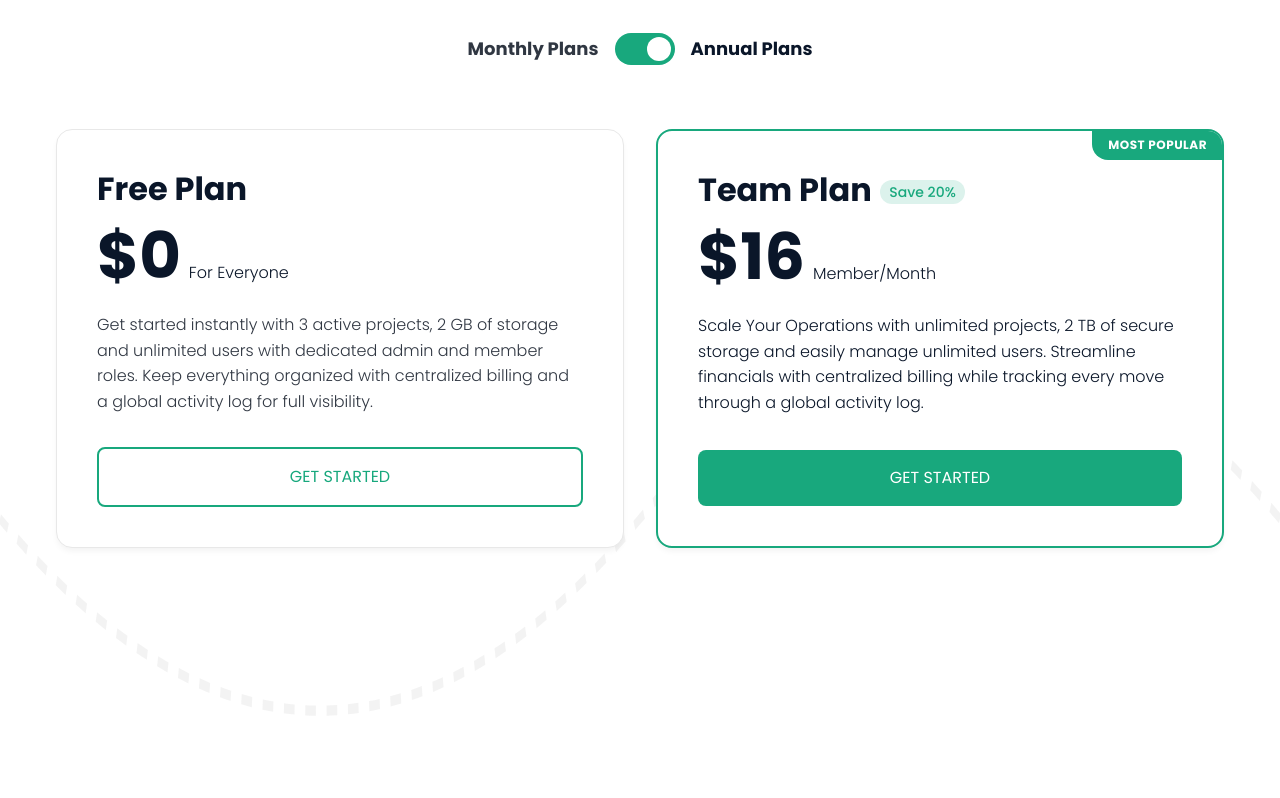
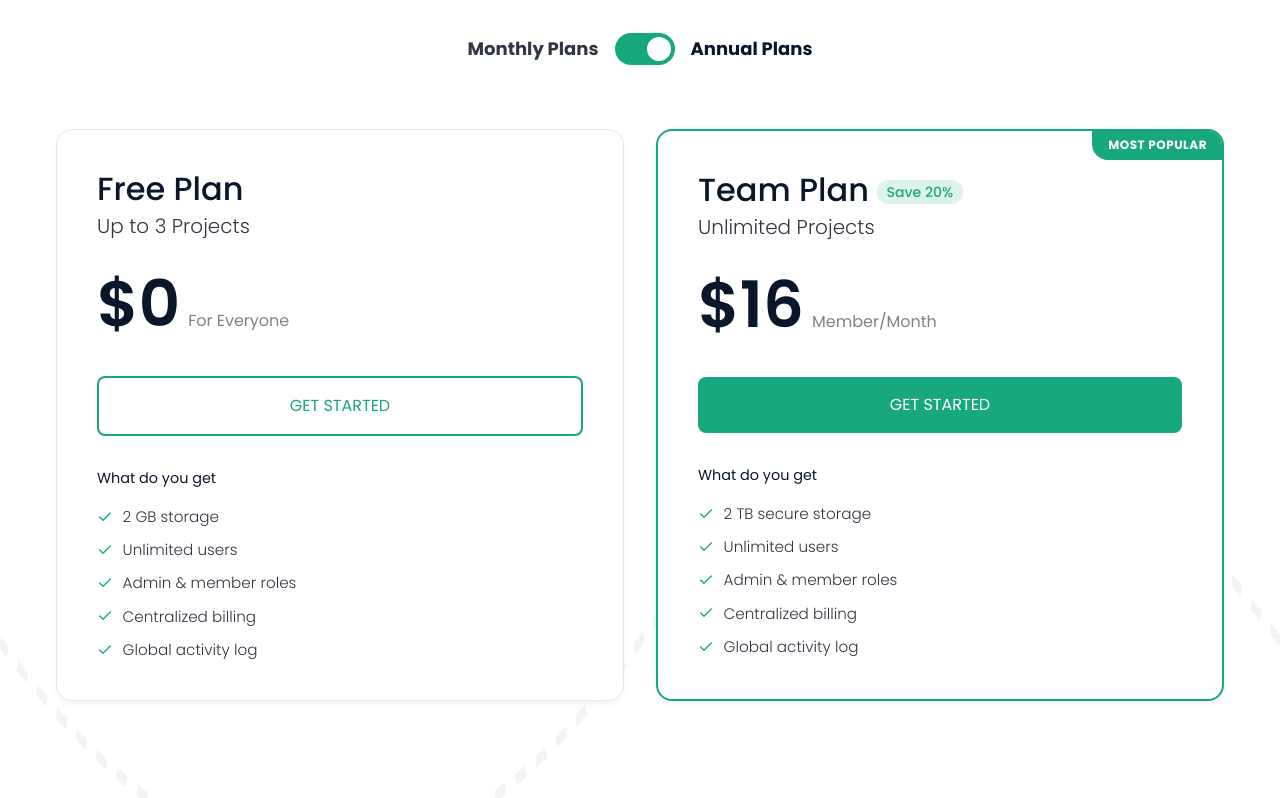
Before and after one commit to dedekysf/Landing-Page, a React (Vite) app: page / in a window 1280 px wide. Shown: the part 4062-4860 px from the top of the page. Built offline with nearby package versions, Linux system fonts and the light colour scheme.

Commit message:
feat: add pricing checklist to activation section, update card layout and styles

```diff
--- a/src/components/sections/ActivationSteps.module.css
+++ b/src/components/sections/ActivationSteps.module.css
@@ -172,12 +172,13 @@ input:checked+.slider:before {
 .stepTitle {
     font-size: 2rem;
     color: var(--text-primary);
-    margin-bottom: 1rem;
+    margin-bottom: 0.25rem;
+    font-weight: 500;
 }
 
 .price {
     font-size: 4rem;
-    font-weight: var(--font-weight-bold);
+    font-weight: 600;
     color: var(--text-primary);
     margin-bottom: 0.25rem;
     line-height: 1;
@@ -186,12 +187,56 @@ input:checked+.slider:before {
 .priceSubtext {
     font-size: 1rem;
     margin-bottom: 1.5rem;
+    color: #828282;
+    font-weight: 400;
 }
 
 .stepDesc {
     font-size: 1rem;
     color: var(--text-secondary);
     line-height: 1.6;
+}
+
+.planTagline {
+    font-size: 1.25rem;
+    color: var(--text-secondary);
+    margin-bottom: 2rem;
+    line-height: 1.4;
+}
+
+/* Feature Checklist */
+.checklistSection {
+    margin-top: 2rem;
+}
+
+.checklistHeader {
+    font-size: 0.9rem;
+    font-weight: 400;
+    color: var(--text-primary);
+    margin-bottom: 1rem;
+}
+
+.checklist {
+    list-style: none;
+    padding: 0;
+    margin: 0;
+    display: flex;
+    flex-direction: column;
+    gap: 0.75rem;
+}
+
+.checklistItem {
+    display: flex;
+    align-items: center;
+    gap: 0.6rem;
+    font-size: 0.95rem;
+    color: var(--text-secondary);
+    line-height: 1.4;
+}
+
+.checkIcon {
+    flex-shrink: 0;
+    color: var(--secondary-green);
 }
 
 /* Modifier for Team Plan Card */
@@ -228,7 +273,8 @@ input:checked+.slider:before {
 
 .stepCardFilled .priceSubtext,
 .stepCardFilled .stepDesc {
-    color: var(--text-primary);
+    color: #828282;
+    font-weight: 400
 }
 
 .stepCardFilled .iconWrapper {
@@ -255,7 +301,7 @@ input:checked+.slider:before {
 }
 
 .cardFooter {
-    margin-top: 2rem;
+    margin-top: 1rem;
     display: flex;
 }
 
--- a/src/components/sections/ActivationSteps.tsx
+++ b/src/components/sections/ActivationSteps.tsx
@@ -1,7 +1,21 @@
 import React, { useState } from 'react';
 import { motion } from 'framer-motion';
-import { Star, Building } from 'lucide-react';
+import { Star, Building, Check } from 'lucide-react';
 import styles from './ActivationSteps.module.css';
+
+interface PlanData {
+    title: string;
+    tagline: string;
+    icon: React.ReactNode;
+    btnType: 'outline' | 'inverted' | 'filled';
+    priceMonthly: number;
+    priceAnnual: number;
+    priceSubtext: string;
+    isFilled: boolean;
+    showBadge?: boolean;
+    checklistHeader: string;
+    checklist: string[];
+}
 
 const ActivationSteps: React.FC = () => {
     const [isMonthly, setIsMonthly] = useState(false);
@@ -10,27 +24,43 @@ const ActivationSteps: React.FC = () => {
         setIsMonthly(!isMonthly);
     };
 
-    const steps: any[] = [
+    const plans: PlanData[] = [
         {
             title: "Free Plan",
-            desc: "Get started instantly with 3 active projects, 2 GB of storage and unlimited users with dedicated admin and member roles. Keep everything organized with centralized billing and a global activity log for full visibility.",
+            tagline: "Up to 3 Projects",
             icon: <Star size={32} color="#18A87D" strokeWidth={1.5} />,
             btnType: 'outline',
             priceMonthly: 0,
             priceAnnual: 0,
             priceSubtext: 'For Everyone',
-            isFilled: false
+            isFilled: false,
+            checklistHeader: "What do you get",
+            checklist: [
+                "2 GB storage",
+                "Unlimited users",
+                "Admin & member roles",
+                "Centralized billing",
+                "Global activity log",
+            ],
         },
         {
             title: "Team Plan",
-            desc: "Scale Your Operations with unlimited projects, 2 TB of secure storage and easily manage unlimited users. Streamline financials with centralized billing while tracking every move through a global activity log.",
+            tagline: "Unlimited Projects",
             icon: <Building size={32} color="var(--white)" strokeWidth={1.5} />,
             btnType: 'inverted',
-            priceMonthly: 20, /* Note: Change this to desired monthly price if different */
-            priceAnnual: 16, /* Note: Change this to desired annual price if different */
+            priceMonthly: 20,
+            priceAnnual: 16,
             priceSubtext: 'Member/Month',
             isFilled: true,
-            showBadge: true
+            showBadge: true,
+            checklistHeader: "What do you get",
+            checklist: [
+                "2 TB secure storage",
+                "Unlimited users",
+                "Admin & member roles",
+                "Centralized billing",
+                "Global activity log",
+            ],
         }
     ];
 
@@ -77,10 +107,10 @@ const ActivationSteps: React.FC = () => {
                 </motion.div>
 
                 <div className={styles.stepsGrid} style={{ marginBottom: '3rem' }}>
-                    {steps.map((step, i) => (
+                    {plans.map((plan, i) => (
                         <motion.div
                             key={i}
-                            className={`${styles.stepCard} ${step.isFilled ? styles.stepCardFilled : ''}`}
+                            className={`${styles.stepCard} ${plan.isFilled ? styles.stepCardFilled : ''}`}
                             initial={{ opacity: 0, y: 40 }}
                             whileInView={{ opacity: 1, y: 0 }}
                             transition={{ duration: 0.5, delay: i * 0.15 }}
@@ -88,16 +118,16 @@ const ActivationSteps: React.FC = () => {
                             whileHover={{ y: -5, boxShadow: "0 20px 25px -5px rgba(0, 0, 0, 0.1), 0 10px 10px -5px rgba(0, 0, 0, 0.04)" }}
                         >
                             {/* "Most Popular" Pill for Team Plan */}
-                            {step.title === "Team Plan" && (
+                            {plan.title === "Team Plan" && (
                                 <div className={styles.popularPill}>
                                     MOST POPULAR
                                 </div>
                             )}
 
-                            <div className={styles.iconWrapper}>{step.icon}</div>
+                            <div className={styles.iconWrapper}>{plan.icon}</div>
                             <h3 className={styles.stepTitle}>
-                                {step.title}
-                                {step.showBadge && (
+                                {plan.title}
+                                {plan.showBadge && (
                                     <span
                                         className={styles.saveBadge}
                                         style={{
@@ -109,33 +139,43 @@ const ActivationSteps: React.FC = () => {
                                     </span>
                                 )}
                             </h3>
+                            <p className={styles.planTagline}>{plan.tagline}</p>
                             <div style={{ display: 'flex', alignItems: 'baseline', gap: '8px', marginBottom: '1.5rem' }}>
                                 <div className={styles.price} style={{ marginBottom: 0 }}>
-                                    ${isMonthly ? step.priceMonthly : step.priceAnnual}
+                                    ${isMonthly ? plan.priceMonthly : plan.priceAnnual}
                                 </div>
-                                <div className={styles.priceSubtext} style={{ margin: 0 }}>{step.priceSubtext}</div>
+                                <div className={styles.priceSubtext} style={{ margin: 0 }}>{plan.priceSubtext}</div>
                             </div>
-                            <p className={styles.stepDesc} style={{ flexGrow: 1 }}>{step.desc}</p>
                             <div className={styles.cardFooter}>
                                 <a
                                     href="https://app.tasktag.com/register/signup-with-email"
                                     target="_blank"
                                     rel="noopener noreferrer"
                                     className={
-                                        step.btnType === 'outline' ? styles.cardBtnOutline :
-                                            step.btnType === 'inverted' ? styles.cardBtnInverted :
+                                        plan.btnType === 'outline' ? styles.cardBtnOutline :
+                                            plan.btnType === 'inverted' ? styles.cardBtnInverted :
                                                 styles.cardBtnFilled
                                     }
                                 >
                                     GET STARTED
                                 </a>
                             </div>
+
+                            {/* Feature Checklist */}
+                            <div className={styles.checklistSection}>
+                                <p className={styles.checklistHeader}>{plan.checklistHeader}</p>
+                                <ul className={styles.checklist}>
+                                    {plan.checklist.map((item, idx) => (
+                                        <li key={idx} className={styles.checklistItem}>
+                                            <Check size={16} className={styles.checkIcon} />
+                                            <span>{item}</span>
+                                        </li>
+                                    ))}
+                                </ul>
+                            </div>
                         </motion.div>
                     ))}
                 </div>
-
-
-
             </div>
         </section>
     );
```
